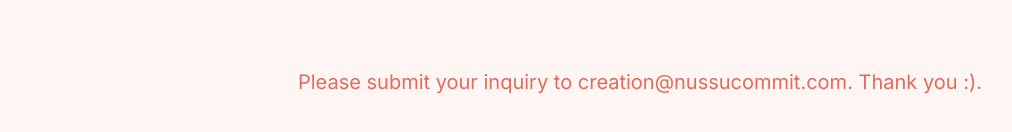
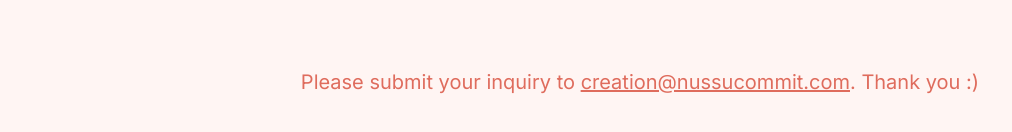
Before and after one commit to nussucommit/creation2023, a Next.js app: page /contacts in a window 1280 px wide. Shown: the part 242-374 px from the top of the page, without its empty margins (0-1012 px from the left). Built offline with nearby package versions, Linux system fonts and the light colour scheme; a web font is replaced by a local one.

Commit message:
Underline email link

```diff
--- a/pages/contacts/index.jsx
+++ b/pages/contacts/index.jsx
@@ -9,10 +9,13 @@ function ContactPage() {
           <p>
             Please submit your inquiry to
             {' '}
-            <a href="mailto: creation@nussucommit.com">
+            <a
+              href="mailto: creation@nussucommit.com"
+              style={{ textDecoration: 'underline' }}
+            >
               creation@nussucommit.com
             </a>
-            . Thank you :).
+            . Thank you :)
           </p>
         </>,
       ]}
```
